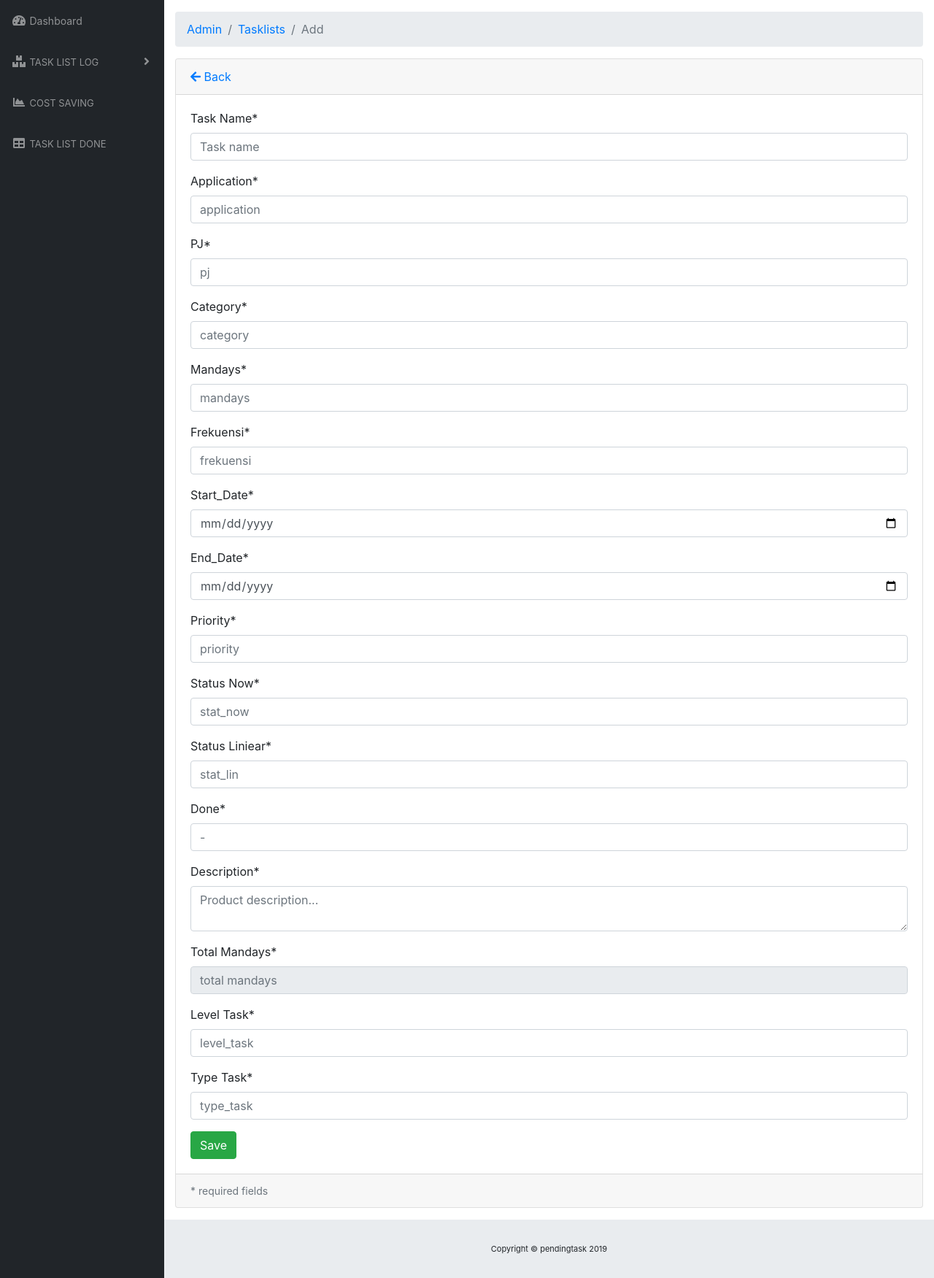
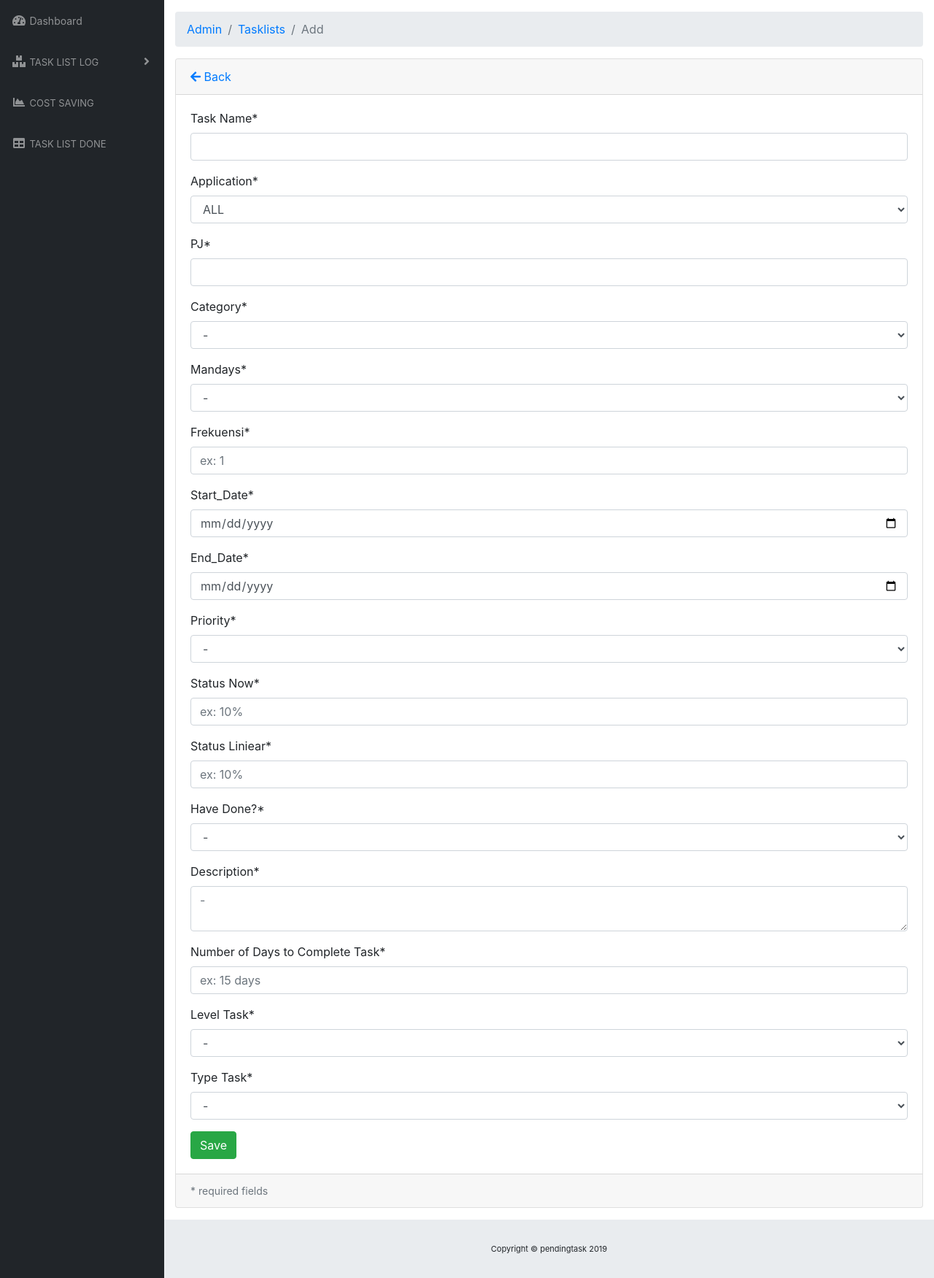
Before and after one commit to harydj/pending_task, a CodeIgniter app: page /pendingtask/admin/Tasklists/add in a window 1280 px wide. Shown: the part 56-1807 px from the top of the page at 73% size. Run offline with CodeIgniter, Linux system fonts and the light colour scheme; some libraries are stand-ins or nearby versions.

Commit message:
update view new task

```diff
--- a/application/controllers/admin/Tasklists.php
+++ b/application/controllers/admin/Tasklists.php
@@ -26,6 +26,7 @@ class Tasklists extends CI_Controller
         if ($validation->run()) {
             $tasklist->save();
             $this->session->set_flashdata('success', 'Berhasil disimpan');
+            // $this->session->view("admin/tasklist/list_task");
         }
 
         $this->load->view("admin/tasklist/new_task");
--- a/application/views/admin/_partials/modal.php
+++ b/application/views/admin/_partials/modal.php
@@ -26,7 +26,6 @@
           <span aria-hidden="true">×</span>
         </button>
       </div>
-      <div class="modal-body">Data yang dihapus tidak akan bisa dikembalikan.</div>
       <div class="modal-footer">
         <button class="btn btn-secondary" type="button" data-dismiss="modal">Cancel</button>
         <a id="btn-delete" class="btn btn-danger" href="#">Delete</a>
--- a/application/views/admin/tasklist/new_task.php
+++ b/application/views/admin/tasklist/new_task.php
@@ -35,7 +35,7 @@
 							<div class="form-group">
 								<label for="task_name">Task Name*</label>
 								<input class="form-control <?php echo form_error('task_name') ? 'is-invalid':'' ?>"
-								 type="text" name="task_name" placeholder="Task name" />
+								 type="text" name="task_name" />
 								<div class="invalid-feedback">
 									<?php echo form_error('task_name') ?>
 								</div>
@@ -43,8 +43,19 @@
 
 							<div class="form-group">
 								<label for="application">Application*</label>
-								<input class="form-control <?php echo form_error('application') ? 'is-invalid':'' ?>"
-								 type="text" name="application" placeholder="application" />
+								<select class="form-control <?php echo form_error('application') ? 'is-invalid':'' ?>"
+								 type="text" name="application">
+									<option value="ALL">ALL</option>
+									<option value="AFIS">AFIS</option>
+									<option value="ISDS">ISDS</option>
+									<option value="Humanis">Humanis</option>
+									<option value="IIPS">IIPS</option>
+									<option value="Sales Cloud">Sales Cloud</option>
+									<option value="Service Cloud">Service Cloud</option>
+									<option value="Webla">Webla</option>
+								</select>
+								<!-- <input class="form-control <?php echo form_error('application') ? 'is-invalid':'' ?>"
+								 type="text" name="application"/> -->
 								<div class="invalid-feedback">
 									<?php echo form_error('application') ?>
 								</div>
@@ -53,7 +64,7 @@
 							<div class="form-group">
 								<label for="pj">PJ*</label>
 								<input class="form-control <?php echo form_error('pj') ? 'is-invalid':'' ?>"
-								 type="text" name="pj" placeholder="pj" />
+								 type="text" name="pj"/>
 								<div class="invalid-feedback">
 									<?php echo form_error('pj') ?>
 								</div>
@@ -61,8 +72,12 @@
 
 							<div class="form-group">
 								<label for="category">Category*</label>
-								<input class="form-control <?php echo form_error('category') ? 'is-invalid':'' ?>"
-								 type="text" name="category" placeholder="category" />
+								<select class="form-control <?php echo form_error('category') ? 'is-invalid':'' ?>"
+								 type="text" name="category">
+									<option value="0">-</option>
+									<option value="Gangguan">Gangguan</option>
+									<option value="Permintaan">Permintaan</option>
+								</select>
 								<div class="invalid-feedback">
 									<?php echo form_error('category') ?>
 								</div>
@@ -70,8 +85,12 @@
 
 							<div class="form-group">
 								<label for="mandays">Mandays*</label>
-								<input class="form-control <?php echo form_error('mandays') ? 'is-invalid':'' ?>"
-								 type="text" name="mandays" placeholder="mandays" />
+								<select class="form-control <?php echo form_error('mandays') ? 'is-invalid':'' ?>"
+								 type="text" name="mandays">
+									<option value="0">-</option>
+									<option value="Y">Yes</option>
+									<option value="T">No</option>
+								</select>
 								<div class="invalid-feedback">
 									<?php echo form_error('mandays') ?>
 								</div>
@@ -80,7 +99,7 @@
 							<div class="form-group">
 								<label for="frekuensi">Frekuensi*</label>
 								<input class="form-control <?php echo form_error('frekuensi') ? 'is-invalid':'' ?>"
-								 type="number" name="frekuensi" placeholder="frekuensi" />
+								 type="number" name="frekuensi" placeholder="ex: 1" />
 								<div class="invalid-feedback">
 									<?php echo form_error('frekuensi') ?>
 								</div>
@@ -106,8 +125,13 @@
 
 							<div class="form-group">
 								<label for="priority">Priority*</label>
-								<input class="form-control <?php echo form_error('priority') ? 'is-invalid':'' ?>"
-								 type="text" name="priority" placeholder="priority" />
+								<select class="form-control <?php echo form_error('priority') ? 'is-invalid':'' ?>"
+								 type="text" name="priority">
+								 <option value="0">-</option>
+									<option value="Low">Low</option>
+									<option value="Medium">Medium</option>
+									<option value="High">High</option>
+								</select>
 								<div class="invalid-feedback">
 									<?php echo form_error('priority') ?>
 								</div>
@@ -116,7 +140,7 @@
 							<div class="form-group">
 								<label for="stat_now">Status Now*</label>
 								<input class="form-control <?php echo form_error('stat_now') ? 'is-invalid':'' ?>"
-								 type="number" name="stat_now" placeholder="stat_now" />
+								 type="number" name="stat_now" placeholder="ex: 10%" />
 								<div class="invalid-feedback">
 									<?php echo form_error('stat_now') ?>
 								</div>
@@ -125,16 +149,20 @@
 							<div class="form-group">
 								<label for="stat_lin">Status Liniear*</label>
 								<input class="form-control <?php echo form_error('stat_lin') ? 'is-invalid':'' ?>"
-								 type="number" name="stat_lin" placeholder="stat_lin" />
+								 type="number" name="stat_lin" placeholder="ex: 10%" />
 								<div class="invalid-feedback">
 									<?php echo form_error('stat_lin') ?>
 								</div>
 							</div>
 
 							<div class="form-group">
-								<label for="done">Done*</label>
-								<input class="form-control <?php echo form_error('done') ? 'is-invalid':'' ?>"
-								 type="text" name="done" placeholder="-" />
+								<label for="done">Have Done?*</label>
+								<select class="form-control <?php echo form_error('done') ? 'is-invalid':'' ?>"
+								 type="text" name="done">
+									<option value="0">-</option>
+									<option value="Y">Yes</option>
+									<option value="T">No</option>
+								</select>
 								<div class="invalid-feedback">
 									<?php echo form_error('done') ?>
 								</div>
@@ -143,16 +171,16 @@
 							<div class="form-group">
 								<label for="name">Description*</label>
 								<textarea class="form-control <?php echo form_error('description') ? 'is-invalid':'' ?>"
-								 name="description" placeholder="Product description..."></textarea>
+								 name="description" placeholder="-"></textarea>
 								<div class="invalid-feedback">
 									<?php echo form_error('description') ?>
 								</div>
 							</div>
 
 							<div class="form-group">
-								<label for="sum_mandays">Total Mandays*</label>
+								<label for="sum_mandays">Number of Days to Complete Task*</label>
 								<input class="form-control <?php echo form_error('sum_mandays') ? 'is-invalid':'' ?>"
-								 name="sum_mandays" placeholder="total mandays" readonly></input>
+								 name="sum_mandays" placeholder="ex: 15 days"></input>
 								<div class="invalid-feedback">
 									<?php echo form_error('sum_mandays') ?>
 								</div>
@@ -160,8 +188,14 @@
 
 							<div class="form-group">
 								<label for="level_task">Level Task*</label>
-								<input class="form-control <?php echo form_error('level_task') ? 'is-invalid':'' ?>"
-								 name="level_task" placeholder="level_task"></input>
+								<select class="form-control <?php echo form_error('level_task') ? 'is-invalid':'' ?>"
+								 type="number" name="level_task">
+									<option value="0">-</option>
+									<option value="1">New Task</option>
+									<option value="2">1st Revision End Date</option>
+									<option value="3">2nd Revision End Date</option>
+									<option value="4">3nd Revision End Date</option>
+								</select>
 								<div class="invalid-feedback">
 									<?php echo form_error('level_task') ?>
 								</div>
@@ -169,8 +203,13 @@
 
 							<div class="form-group">
 								<label for="type_task">Type Task*</label>
-								<input class="form-control <?php echo form_error('type_task') ? 'is-invalid':'' ?>"
-								 name="type_task" placeholder="type_task"></input>
+								<select class="form-control <?php echo form_error('type_task') ? 'is-invalid':'' ?>"
+								 type="number" name="type_task">
+									<option value="0">-</option>
+									<option value="1">New Task from Ticket</option>
+									<option value="2">Carry Over Task</option>
+									<option value="3">Task Out of Ticket</option>
+								</select>
 								<div class="invalid-feedback">
 									<?php echo form_error('type_task') ?>
 								</div>
--- a/composer.json
+++ b/composer.json
@@ -11,7 +11,8 @@
 		"source": "https://github.com/bcit-ci/CodeIgniter"
 	},
 	"require": {
-		"php": ">=5.3.7"
+		"php": ">=5.3.7",
+		"grei/tanggalmerah": "^1.0"
 	},
 	"suggest": {
 		"paragonie/random_compat": "Provides better randomness in PHP 5.x"
```
Also changed, not shown: application/views/admin/tasklist/list_task.php (+1 -6 lines).
